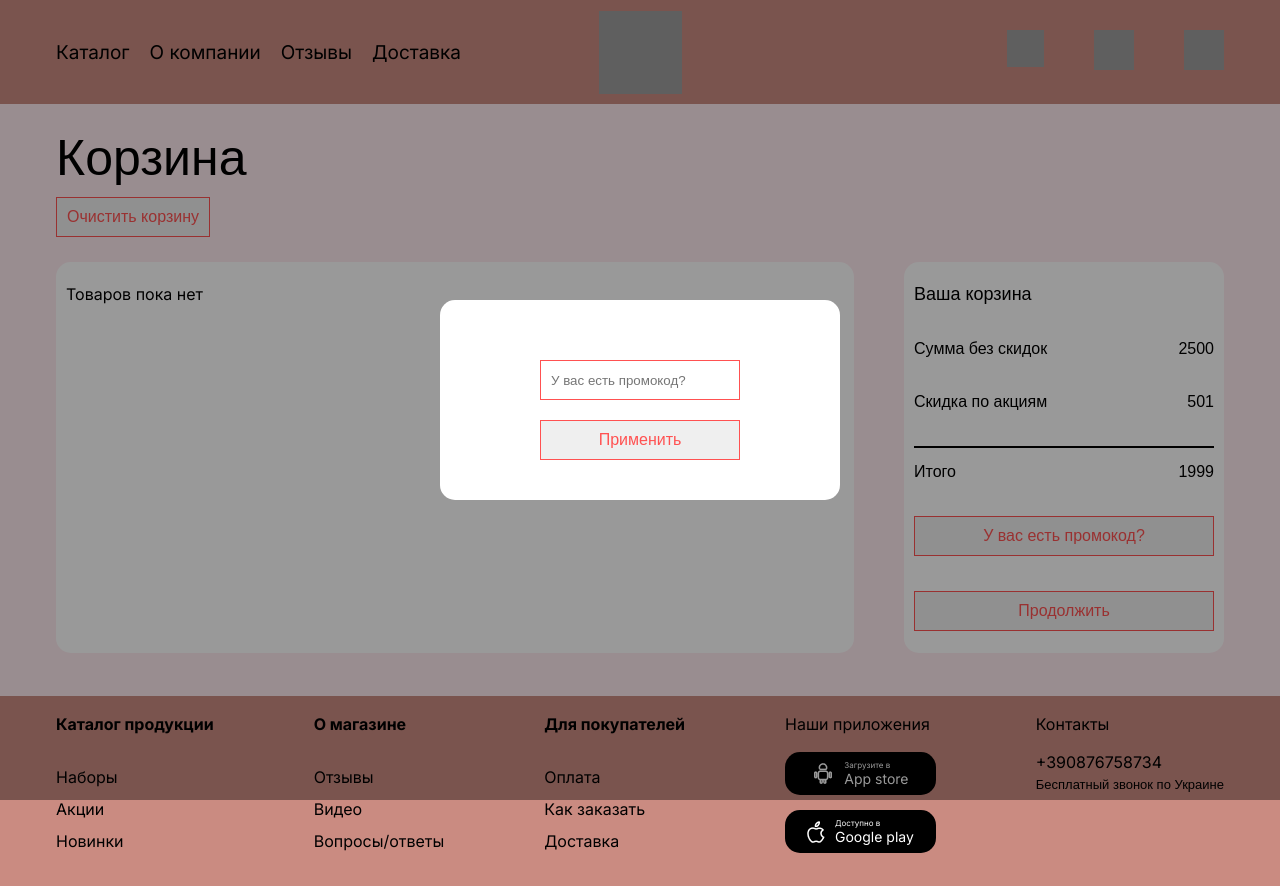
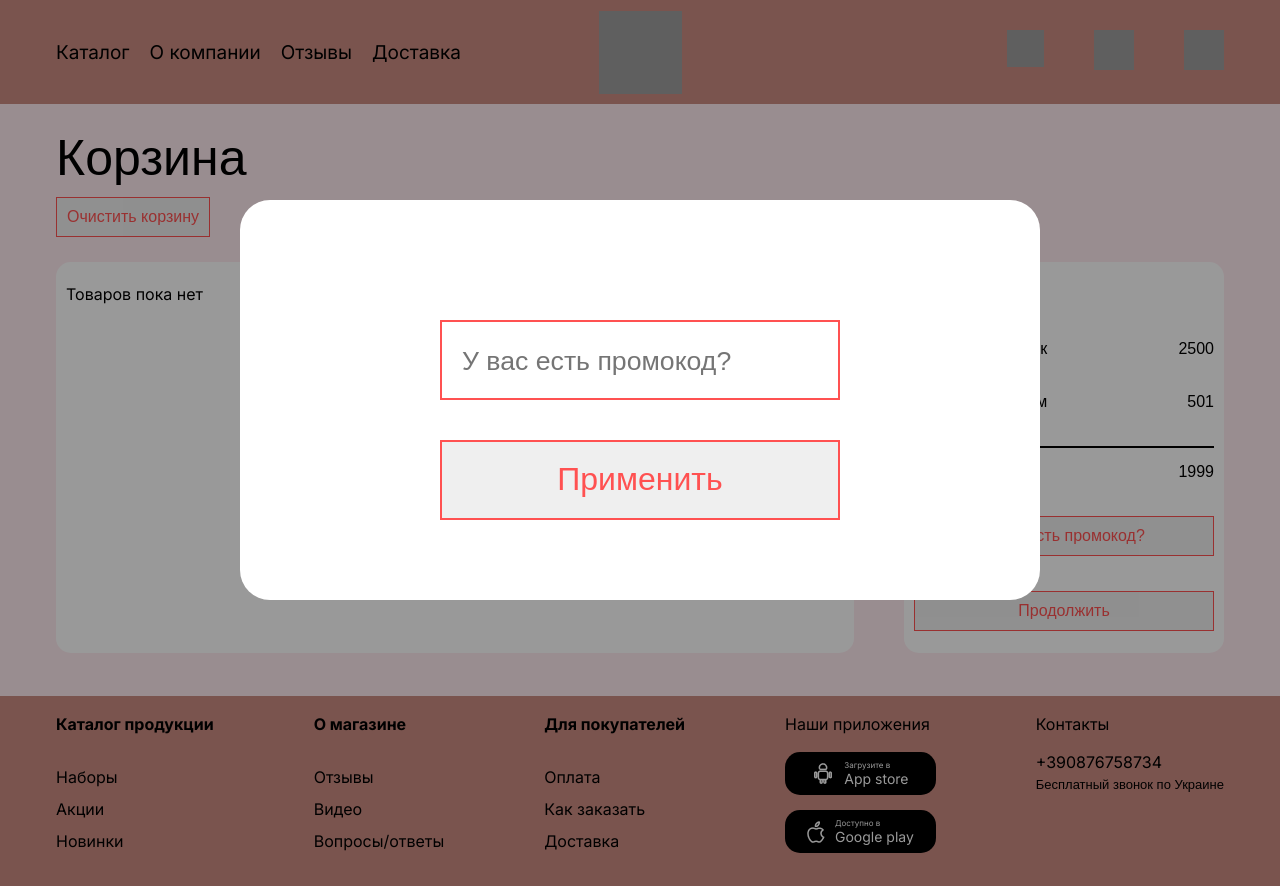
Before and after one commit to kestenbaum/Cakes-shop, a Next.js app in the folder client/: page /basket in a window 1280 px wide. Both pictures are taken after a click on the button "У вас есть промокод?". Built offline with nearby package versions, Linux system fonts and the light colour scheme; grey boxes are pictures that could not be loaded.

Commit message:
update styled for custom Modal

```diff
--- a/client/src/components/UI/Modal/Modal.tsx
+++ b/client/src/components/UI/Modal/Modal.tsx
@@ -1,22 +1,55 @@
+"use client"
 import React, {FC} from 'react';
+import {IModal} from "@/interface";
+import styled from "styled-components"
 
-import {IModal} from "@/interface";
-import "./modal.css"
 
 const Modal:FC<IModal> = ({children, showModal, setShowModal}) => {
     return (
-        <section
-            className={showModal ? "modal active" : "modal"}
+        <Wrapper
+            $props = {showModal}
             onClick={() => setShowModal(false)}
         >
-            <div
-                className={showModal ? "wrapper active" : "wrapper"}
+            <Content
                 onClick={e => e.stopPropagation()}
+                $props = {showModal}
             >
                 {children}
-            </div>
-        </section>
+            </Content>
+        </Wrapper>
     );
 };
 
 export default Modal;
+
+const Wrapper = styled.section<{$props?:boolean}>`
+  position: fixed;
+  width: 100%;
+  height: 100%;
+  top: 0;
+  left: 0;
+  display: flex;
+  opacity: ${props => props.$props ? 1 : 0};
+  justify-content: center;
+  align-items: center;
+  background-color: rgba(0, 0, 0, 0.4);
+  z-index: 9999;
+  pointer-events: ${props => props.$props ? "all" : "none"};
+  transform: scale(2);
+  transition: .4s all;
+`
+
+const Content = styled.div<{$props?:boolean}>`
+  display: flex;
+  opacity: ${props => props.$props ? 1 : 0};
+  justify-content: center;
+  align-items: center;
+  width: 400px;
+  height: 200px;
+  padding: 25px;
+  border-radius: 15px;
+  background-color: #ffffff;
+  color: #1a1a1a;
+  transform: scale(1);
+  transition: .4s all;
+`
--- a/client/src/components/UI/Modal/modal.css
+++ /dev/null
@@ -1,39 +0,0 @@
-.modal {
-    position: fixed;
-    width: 100%;
-    height: 100%;
-    top: 0;
-    left: 0;
-    display: flex;
-    justify-content: center;
-    align-items: center;
-    background-color: rgba(0, 0, 0, 0.4);
-    z-index: 9999;
-    opacity: 0;
-    pointer-events: none;
-    transition: .5s;
-}
-
-.wrapper {
-    display: flex;
-    justify-content: center;
-    align-items: center;
-    width: 400px;
-    height: 200px;
-    padding: 25px;
-    border-radius: 15px;
-    background-color: #ffffff;
-    color: #1a1a1a;
-    transform: scale(1);
-    transition: .4s all;
-}
-
-.modal.active {
-    opacity: 1;
-    pointer-events: all;
-}
-
-.modal.wrapper {
-    transform: scale(2);
-    transition: .4s all;
-}
```
